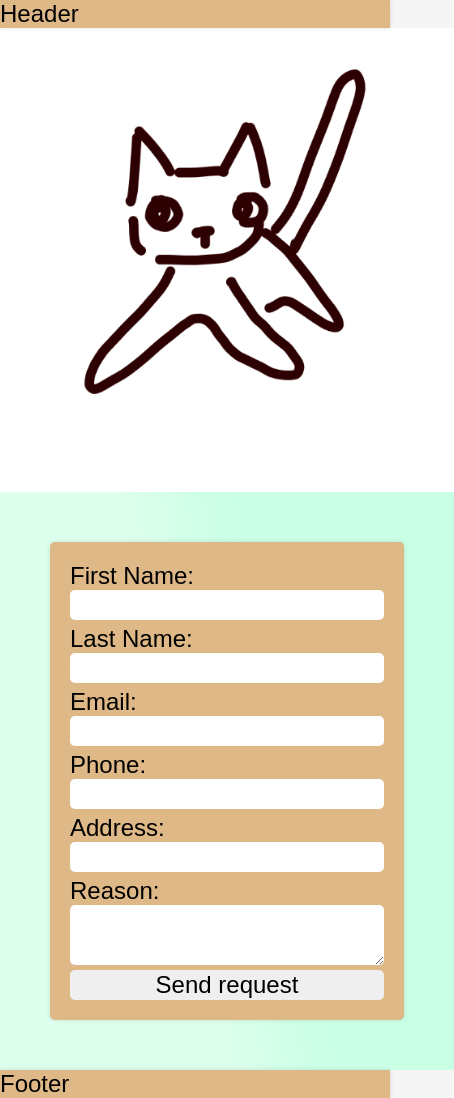
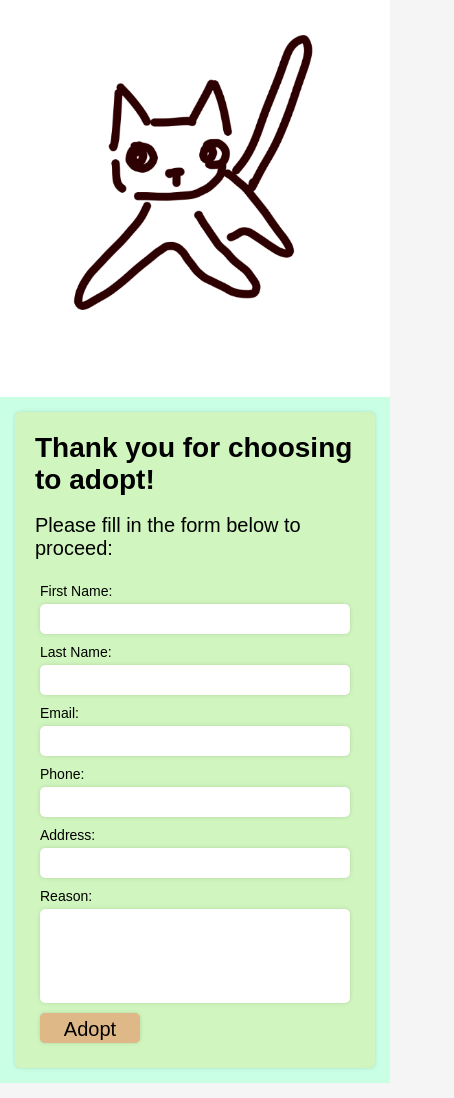
Before and after one commit to PavelProvotorov/odin-form-submission, a plain HTML site: page index.html in a window 390 px wide. Shown: the whole page, 454 px wide, since content can reach past the window. Drawn offline with Linux system fonts and the light colour scheme; a web font is replaced by a local one.

Commit message:
Website design changes - Made website layout more responsive - Further experimenting with color paletter - Added variables for font size and general box shadow - Temporary disable header and footer sections - Changed font to "Mantika"

```diff
--- a/index.html
+++ b/index.html
@@ -11,7 +11,7 @@
     <script src="https://unpkg.com/htmx.org@1.9.10" defer></script>
     <script src="scripts/index.js" defer></script>
     <!-- Fonts -->
-    <link href="https://fonts.cdnfonts.com/css/sheep-sans" rel="stylesheet">
+    <link href="https://fonts.cdnfonts.com/css/manteka" rel="stylesheet">
     <!-- Style -->
     <link rel="preload" href="reset.css" as="style">
     <link rel="preload" href="style.css" as="style">
@@ -36,26 +36,30 @@
                     </div>
                     <div id="_form_section_wrapper_">
                         <form id="_form_section_">
+                            <h1>Thank you for choosing to adopt!</h1>
+                            <br>
+                            <p>Please fill in the form below to proceed:</p>
+                            <br>
                             <label for="first_name">First Name:
-                                <input type="text" id="first_name" name="first_name" placeholder="">
+                                <input type="text" id="first_name" name="first_name" placeholder="" minlength="2" maxlength="255">
                             </label>
                             <label for="last_name">Last Name:
-                                <input type="text" id="last_name" name="last_name" placeholder="">
+                                <input type="text" id="last_name" name="last_name" placeholder="" minlength="2" maxlength="255">
                             </label>
                             <label for="email">Email:
-                                <input type="email" id="email" name="email" placeholder="">
+                                <input type="email" id="email" name="email" placeholder="" minlength="2" maxlength="255">
                             </label>
                             <label for="phone">Phone:
-                                <input type="tel" id="phone" name="phone" placeholder="">
+                                <input type="tel" id="phone" name="phone" placeholder="" minlength="2" maxlength="255">
                             </label>
                             <label for="address">Address:
-                                <input type="text" id="address" name="address" placeholder="">
+                                <input type="text" id="address" name="address" placeholder="" minlength="2" maxlength="255">
                             </label>
                             <label for="reason_text">Reason:
-                                <textarea id="reason_text" name="reason_text" placeholder=""></textarea>
+                                <textarea id="reason_text" name="reason_text" placeholder="" minlength="0" maxlength="2550" rows="6"></textarea>
                             </label>
                             <label for="submit">
-                                <input type="submit" id="submit" name="submit" value="Send request">
+                                <input type="submit" id="submit" name="submit" value="Adopt">
                             </label>
                         </form>
                     </div>
--- a/style.css
+++ b/style.css
@@ -1,16 +1,23 @@
 :root {
+    --box-shadow-normal: rgba(0, 0, 0, 0.1) 0px 0px 5px 0px, rgba(0, 0, 0, 0.1) 0px 0px 1px 0px;
 
+    --font-size-big: 28px;
+    --font-weight-big: 900;
+    --font-size-normal: 20px;
+    --font-size-small: 14px;
+    --font-size-mini: 12px;
 }
 
 * {
     box-sizing: border-box;
-    font-family: 'Sheep Sans', sans-serif;
-    font-size: 24px;
+    font-family: 'Manteka', sans-serif;
 }
 
 html {
     min-height: 100vh;
     height: fit-content;
+
+    height: 100%;
 
     padding: 0px;
     margin: 0px;
@@ -18,6 +25,7 @@ html {
 
 body {
     min-height: 100vh;
+    min-width: 320px;
     height: fit-content;
 
     padding: 0px;
@@ -42,13 +50,15 @@ body {
 }
 
 #_header_wrapper_ {
-    box-shadow: rgba(0, 0, 0, 0.1) 0px 0px 5px 0px, rgba(0, 0, 0, 0.1) 0px 0px 1px 0px;
+    box-shadow: var(--box-shadow-normal);
     z-index: 1;
+    display: none;
 }
 
 #_footer_wrapper_ {
-    box-shadow: rgba(0, 0, 0, 0.1) 0px 0px 5px 0px, rgba(0, 0, 0, 0.1) 0px 0px 1px 0px;
+    box-shadow: var(--box-shadow-normal);
     z-index: 1;
+    display: none;
 }
 
 #_content_wrapper_ {
@@ -64,18 +74,24 @@ body {
 #_image_section_wrapper_ {
     display: flex;
     flex-grow: 1;
+    justify-content: center;
+    align-items: center;
+    background-color:  white;
 
     > #_image_section_ {
-        background-color: lightpink;
-        width: 100%;
     }
 }
 
 #_form_section_wrapper_ {
     display: flex;
-    flex-grow: 3;
+    flex-shrink: 1;
+    justify-content: center;
+    align-content: center;
+    flex-wrap: wrap;
+    flex-grow: 4;
 
-    background: linear-gradient(80deg, rgba(221,255,238,1) 40%, rgba(201,255,228,1) 60%);     padding: 50px;
+    background-color: rgba(201,255,228,1);
+    padding: 15px;
 
     > #_form_section_ {
         width: 100%;
@@ -84,40 +100,86 @@ body {
 
 form {
     display: flex;
+    flex-shrink: 1;
+    flex-grow: 1;
     flex-direction: column;
-    gap: 5px;
 
-    box-shadow: rgba(0, 0, 0, 0.1) 0px 0px 5px 0px, rgba(0, 0, 0, 0.1) 0px 0px 1px 0px;
-    background-color: burlywood;
+    background-color: #D0F5BE;
+    box-shadow: var(--box-shadow-normal);
 
     border-radius: 5px;
     padding: 20px;
     margin: 0px;
+
+    max-width: 640px;
+    min-width: 320px;
 }
 
 label {
+    font-size: var(--font-size-small);
     display: flex;
     flex-direction: column;
+
+    padding: 5px;
+    gap: 5px;
+}
+
+#submit {
+    display: flex;
+    justify-content: center;
+    align-content: center;
+    flex-wrap: wrap;
+
+    font-size: var(--font-size-normal);
+    background-color: burlywood;
+    width: 100px;
 }
 
 input {
+    font-size: var(--font-size-mini);
+
+    box-shadow: var(--box-shadow-normal);
     border-radius: 5px;
+
     border: 0px;
+    height: 30px;
+    padding: 5px;
 }
 
 textarea {
-    resize: vertical;
+    font-size: var(--font-size-mini);
+
+    box-shadow: var(--box-shadow-normal);
+
+    overflow: scroll;
+    overflow-x: hidden;
+    resize: none;
 
     border-radius: 5px;
+    padding: 5px;
     border: 0px;
+
 }
 
 img {
-    object-fit: cover;
-    width: 100%;
-    height: 100%;
+    background-color: white;
+
+    max-width: 100%;
+    max-height: 100%;
+    min-width: 50%;
+    min-height: 100%;
+
     padding: 0;
     margin: 0;
+}
+
+h1 {
+    font-size: var(--font-size-big);
+    font-weight: var(--font-weight-big);
+}
+
+p {
+    font-size: var(--font-size-normal)
 }
 
 @media (max-width: 768px) {
```
